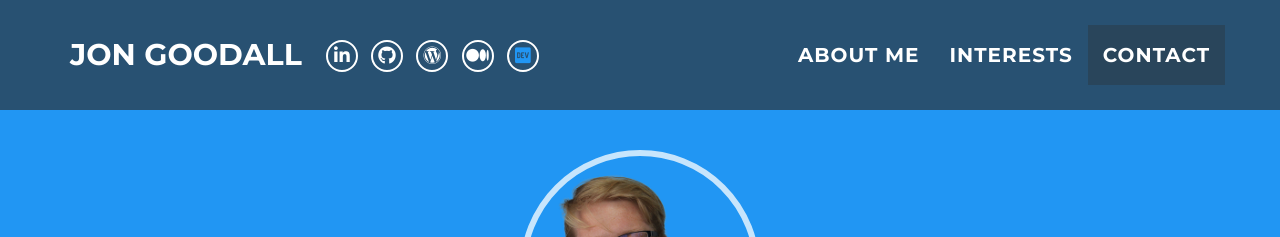
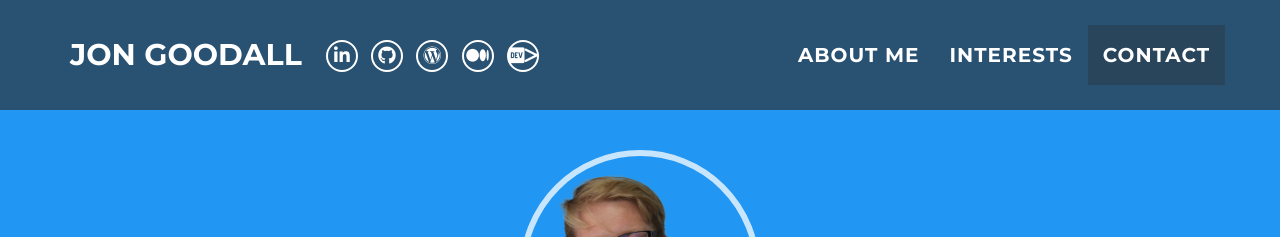
Before and after one commit to jdgoodall1/jdgoodall1.github.io, a Jekyll site: the page built from index.html, in a window 1280 px wide. Shown: the top 237 px of the page. Built offline with Jekyll 4.4.1, drawn with Linux system fonts in a browser that asks for light colours; nearby versions of some CDN libraries.

Commit message:
Update default.html

```diff
--- a/_layouts/default.html
+++ b/_layouts/default.html
@@ -50,7 +50,7 @@
                </button>
                 <a class="navbar-brand" href="#page-top">{{ site.name }}</a> {% for network in site.social %}
                 <a href="{{ network.url }}" class="btn-social btn-outline"><i class="fa fa-fw fa-{{ network.title }}"></i></a> {% endfor %}
-                <a href="https://dev.to/jdgoodall1" class="btn-social btw-outline"><i class="fa-brands fa-dev"></i></a>
+                <a href="https://dev.to/jdgoodall1" class="btn-social btw-outline"><i class="fa-brands fa-dev" style="color: #ffffff;">></i></a>
             </div>
 
             <!-- Collect the nav links, forms, and other content for toggling -->
```
